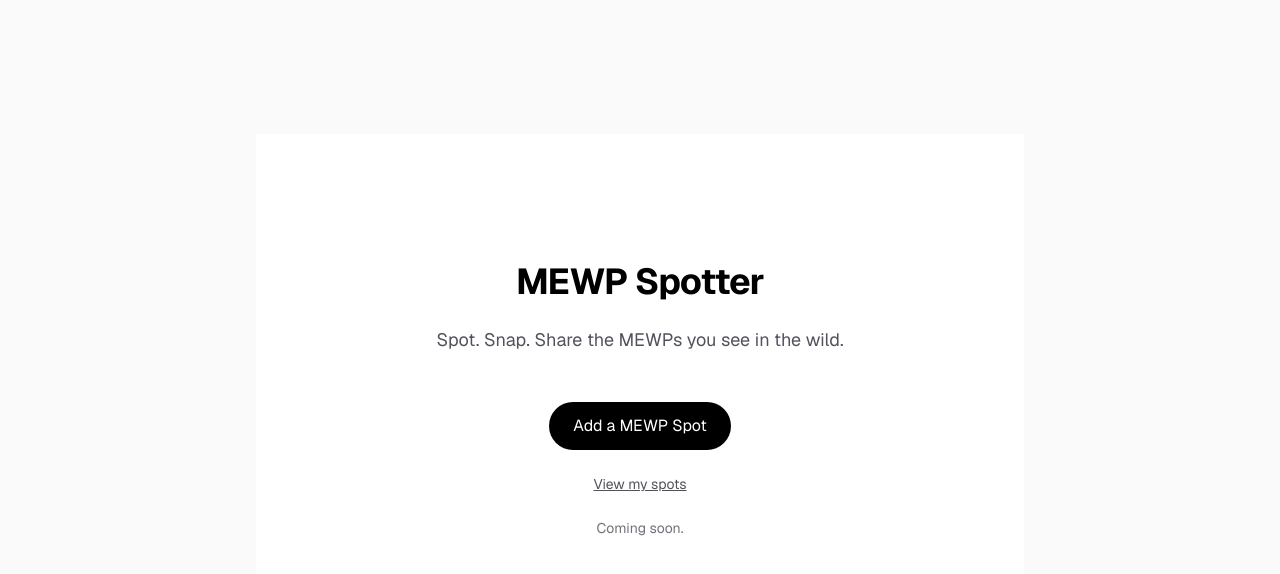
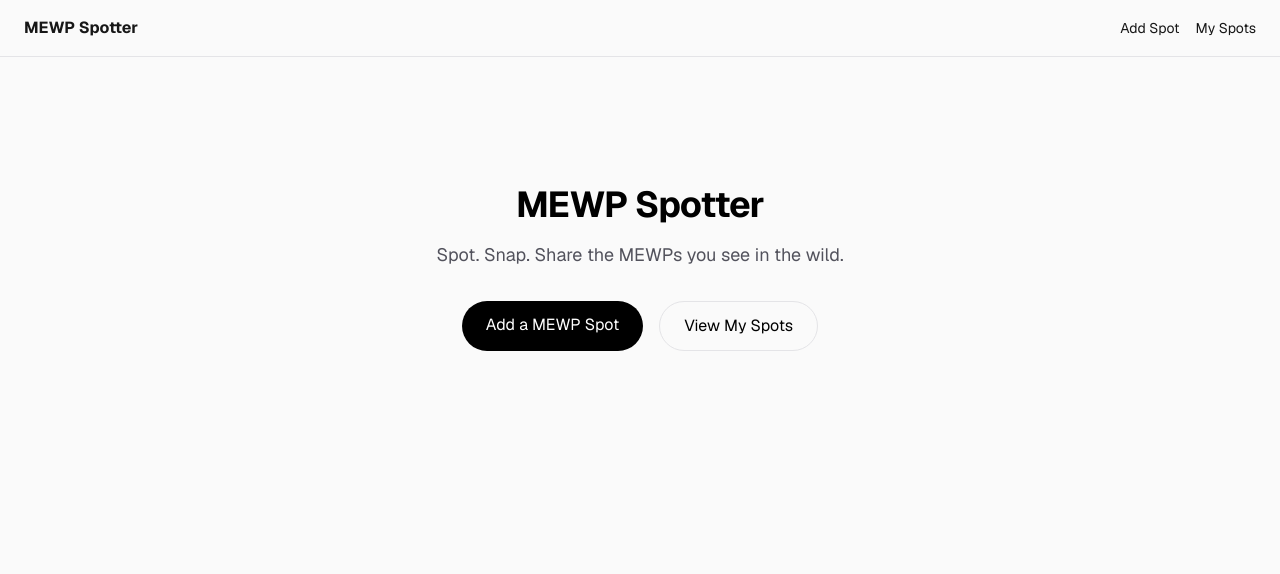
Before and after one commit to mellerbeck/mewp-spotter, a Next.js app: page / in a window 1280 px wide. Shown: the top 574 px of the page. Built offline with nearby package versions, Linux system fonts and the light colour scheme.

Commit message:
Add navigation to spots page

```diff
--- /dev/null
+++ b/app/components/Nav.tsx
@@ -0,0 +1,13 @@
+export default function Nav() {
+  return (
+    <nav className="flex justify-between items-center px-6 py-4 border-b border-zinc-200 dark:border-zinc-800">
+      <a href="/" className="font-bold">
+        MEWP Spotter
+      </a>
+      <div className="flex gap-4 text-sm">
+        <a href="/spot">Add Spot</a>
+        <a href="/spots">My Spots</a>
+      </div>
+    </nav>
+  );
+}
--- a/app/page.tsx
+++ b/app/page.tsx
@@ -1,31 +1,34 @@
-import Image from "next/image";
+import Nav from "./components/Nav";
 
 export default function Home() {
   return (
-    <div className="flex min-h-screen items-center justify-center bg-zinc-50 font-sans dark:bg-black">
-      <main className="flex w-full max-w-3xl flex-col items-center gap-6 py-32 px-16 text-center bg-white dark:bg-black">
-        <h1 className="text-4xl font-bold tracking-tight text-black dark:text-zinc-50">
+    <div className="min-h-screen bg-zinc-50 font-sans dark:bg-black">
+      <Nav />
+
+      <main className="flex flex-col items-center justify-center px-6 py-32 text-center text-black dark:text-zinc-50">
+        <h1 className="text-4xl font-bold tracking-tight">
           MEWP Spotter
         </h1>
 
-        <p className="max-w-md text-lg text-zinc-600 dark:text-zinc-400">
+        <p className="mt-4 max-w-md text-lg text-zinc-600 dark:text-zinc-400">
           Spot. Snap. Share the MEWPs you see in the wild.
         </p>
 
+        <div className="mt-8 flex gap-4">
           <a
             href="/spot"
-  className="mt-6 rounded-full bg-black px-6 py-3 text-white hover:bg-zinc-800 dark:bg-white dark:text-black"
+            className="rounded-full bg-black px-6 py-3 text-white hover:bg-zinc-800 dark:bg-white dark:text-black"
           >
             Add a MEWP Spot
           </a>
 
-<a href="/spots" className="text-sm text-zinc-600 underline dark:text-zinc-400">
-  View my spots
+          <a
+            href="/spots"
+            className="rounded-full border border-zinc-200 px-6 py-3 hover:bg-black/[.04] dark:border-zinc-800 dark:hover:bg-white/[.08]"
+          >
+            View My Spots
           </a>
-
-        <p className="text-sm text-zinc-500 dark:text-zinc-500">
-          Coming soon.
-        </p>
+        </div>
       </main>
     </div>
   );
--- a/app/spot/page.tsx
+++ b/app/spot/page.tsx
@@ -1,6 +1,7 @@
 "use client";
 
 import { useEffect, useState } from "react";
+import Nav from "../components/Nav";
 
 export default function SpotPage() {
   const [brand, setBrand] = useState("Genie");
@@ -41,16 +42,19 @@ export default function SpotPage() {
       ts: new Date().toISOString(),
       photoDataUrl,
     };
+
     const key = "mewp_spots";
     const existing = JSON.parse(localStorage.getItem(key) || "[]");
     existing.unshift(spot);
     localStorage.setItem(key, JSON.stringify(existing));
-    setStatus("Saved locally ✅");
+
     window.location.href = "/spots";
   }
 
   return (
     <div className="min-h-screen bg-zinc-50 font-sans dark:bg-black">
+      <Nav />
+
       <main className="mx-auto max-w-2xl px-6 py-16 text-black dark:text-zinc-50">
         <h1 className="text-3xl font-bold">Add a MEWP Spot</h1>
         <p className="mt-2 text-sm text-zinc-600 dark:text-zinc-400">{status}</p>
@@ -122,15 +126,8 @@ export default function SpotPage() {
             onClick={saveLocal}
             className="mt-2 rounded-full bg-black px-6 py-3 text-white hover:bg-zinc-800 dark:bg-white dark:text-black"
           >
-            Save spot
+            Save Spot
           </button>
-
-          <a
-            href="/spots"
-            className="text-sm text-zinc-600 underline dark:text-zinc-400"
-          >
-            View my spots
-          </a>
         </div>
       </main>
     </div>
--- a/app/spots/page.tsx
+++ b/app/spots/page.tsx
@@ -1,6 +1,7 @@
 "use client";
 
 import { useEffect, useMemo, useState } from "react";
+import Nav from "../components/Nav";
 
 type Spot = {
   brand: string;
@@ -33,6 +34,8 @@ export default function SpotsPage() {
 
   return (
     <div className="min-h-screen bg-zinc-50 font-sans dark:bg-black">
+      <Nav />
+
       <main className="mx-auto max-w-2xl px-6 py-16 text-black dark:text-zinc-50">
         <div className="flex items-baseline justify-between gap-4">
           <div>
@@ -74,12 +77,14 @@ export default function SpotsPage() {
                     <div className="text-lg font-semibold">
                       {s.brand} · {s.type}
                     </div>
-                    {s.note ? (
+
+                    {s.note && (
                       <div className="mt-1 text-sm text-zinc-600 dark:text-zinc-400">
                         {s.note}
                       </div>
-                    ) : null}
+                    )}
                   </div>
+
                   <div className="text-xs text-zinc-500">
                     {new Date(s.ts).toLocaleString()}
                   </div>
@@ -95,14 +100,14 @@ export default function SpotsPage() {
                   </div>
                 )}
 
-                {s.photoDataUrl ? (
+                {s.photoDataUrl && (
                   // eslint-disable-next-line @next/next/no-img-element
                   <img
                     src={s.photoDataUrl}
                     alt="MEWP"
                     className="mt-3 rounded-2xl border border-zinc-200 dark:border-zinc-800"
                   />
-                ) : null}
+                )}
               </div>
             ))
           )}
```
Lines whose indentation alone changed are shown as unchanged.
